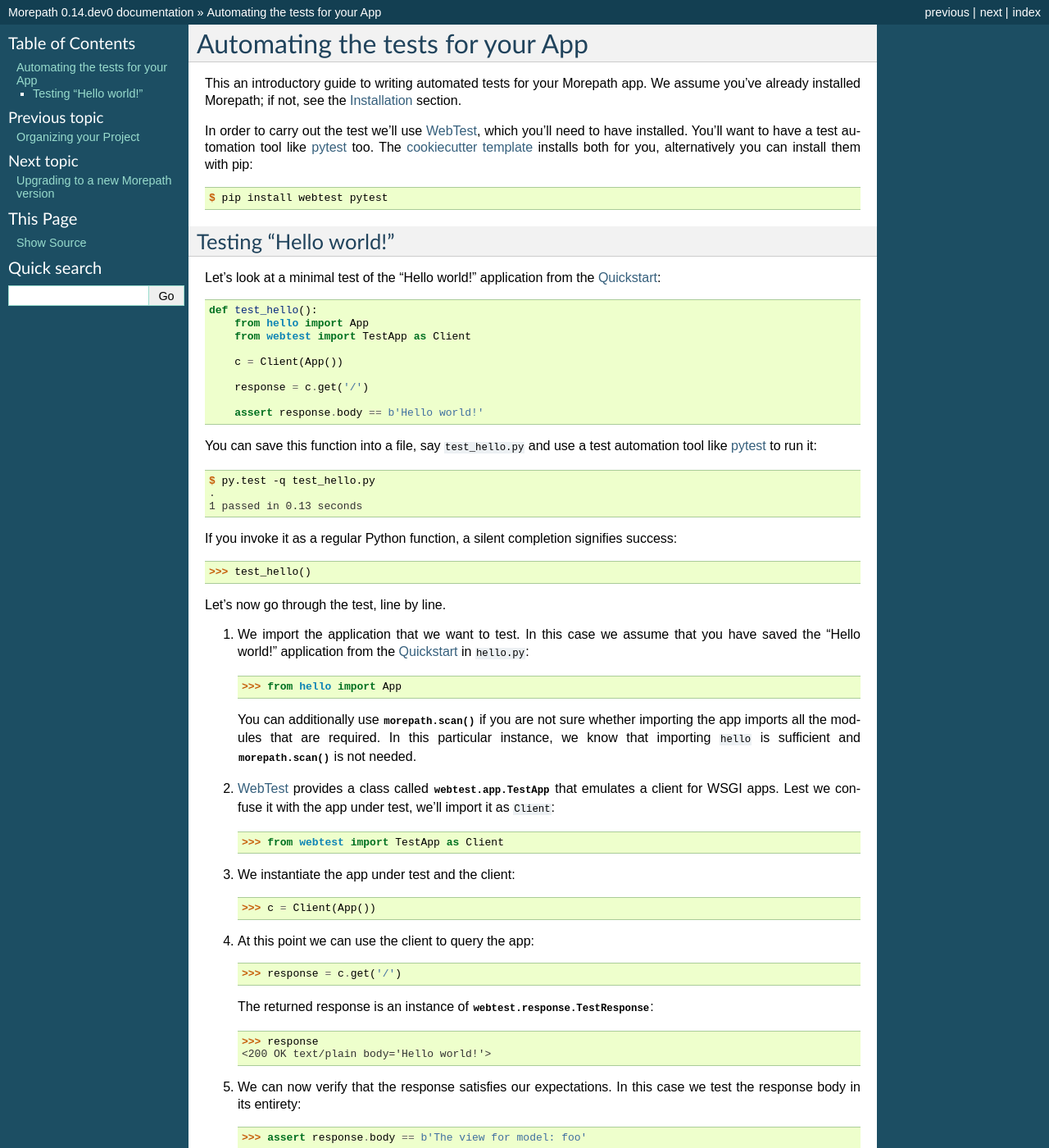
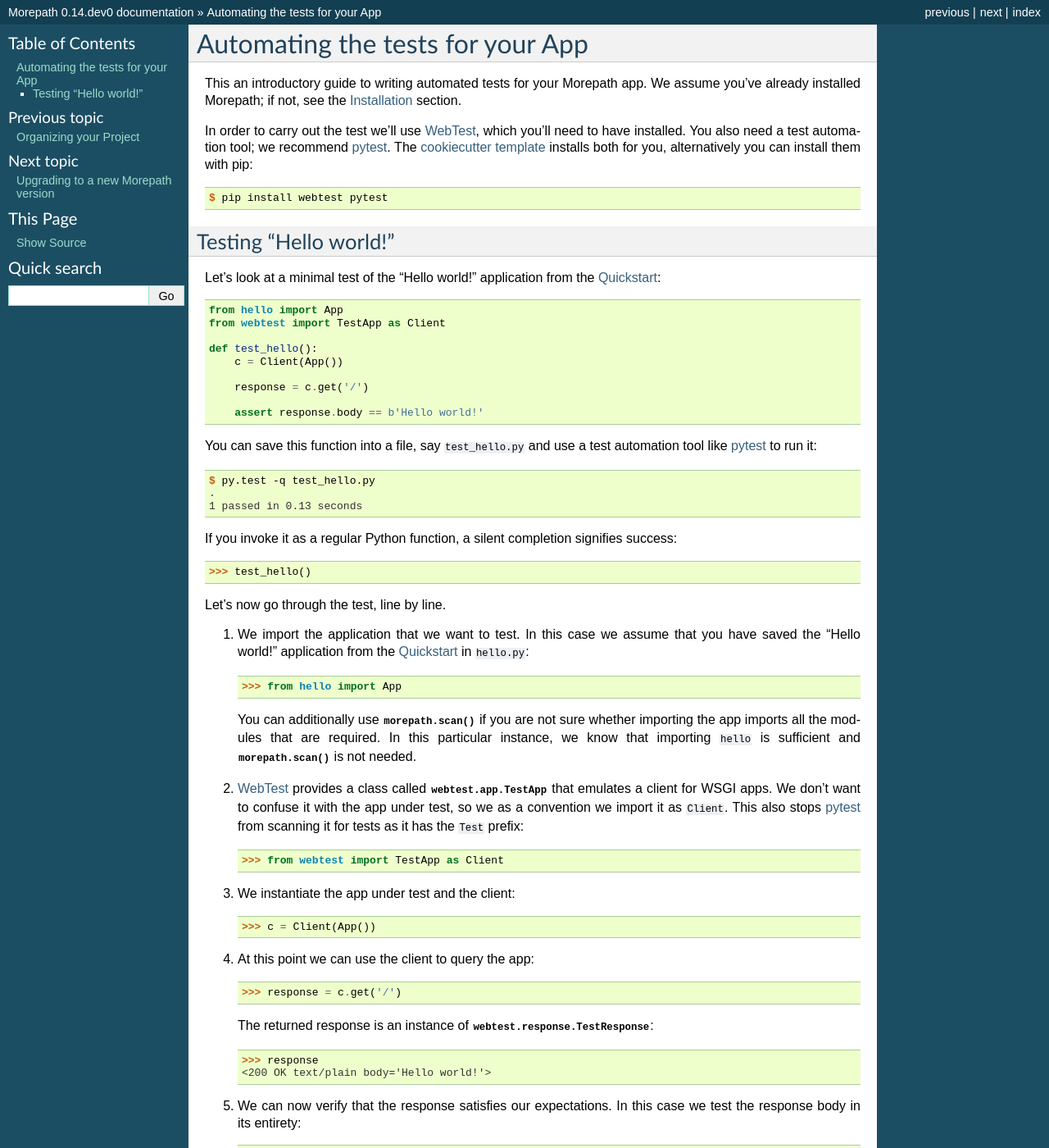
Before and after one commit to morepath/morepath, a Sphinx documentation site: the page built from doc/testing.rst, in a window 1280 px wide and 1400 px high. Shown: the whole window at 82% size. Built offline with Sphinx 7.4.7, drawn with Linux system fonts in a browser that asks for light colours.

Commit message:
A few minor edits to the text.

```diff
--- a/CHANGES.txt
+++ b/CHANGES.txt
@@ -100,6 +100,9 @@
 
 - A friendlier ``morepath.run`` that tells you how to quit it with
   ``ctrl-C``.
+
+- A new document describing how to write a test for Morepath-based
+  applications.
 
 0.13.2 (2016-04-13)
 ===================
--- a/doc/testing.rst
+++ b/doc/testing.rst
@@ -2,12 +2,12 @@
 =================================
 
 This an introductory guide to writing automated tests for your
-Morepath app.  We assume you've already installed Morepath; if not,
+Morepath app. We assume you've already installed Morepath; if not,
 see the :doc:`installation` section.
 
 In order to carry out the test we'll use WebTest_, which you'll need
-to have installed. You'll want to have a test automation tool like
-pytest_ too.  The :ref:`cookiecutter template <cookiecutter>` installs
+to have installed. You also need a test automation tool; we recommend
+pytest_. The :ref:`cookiecutter template <cookiecutter>` installs
 both for you, alternatively you can install them with pip:
 
 .. code-block:: console
@@ -23,10 +23,10 @@
 
 .. testcode::
 
+  from hello import App
+  from webtest import TestApp as Client
+
   def test_hello():
-      from hello import App
-      from webtest import TestApp as Client
-
       c = Client(App())
 
       response = c.get('/')
@@ -51,9 +51,9 @@
 
 Let's now go through the test, line by line.
 
-1. We import the application that we want to test.  In this case we
-   assume that you have saved the "Hello world!" application from
-   the :doc:`quickstart` in ``hello.py``:
+1. We import the application that we want to test. In this case we
+   assume that you have saved the "Hello world!" application from the
+   :doc:`quickstart` in ``hello.py``:
 
    >>> from hello import App
 
@@ -62,9 +62,11 @@
    required. In this particular instance, we know that importing
    ``hello`` is sufficient and :func:`morepath.scan` is not needed.
 
-2. WebTest_ provides a class called :class:`webtest.app.TestApp`
-   that emulates a client for WSGI apps.  Lest we confuse it with the
-   app under test, we'll import it as ``Client``:
+2. WebTest_ provides a class called :class:`webtest.app.TestApp` that
+   emulates a client for WSGI apps. We don't want to confuse it with
+   the app under test, so we as a convention we import it as
+   ``Client``. This also stops pytest_ from scanning it for tests as
+   it has the ``Test`` prefix:
 
    >>> from webtest import TestApp as Client
 
```
